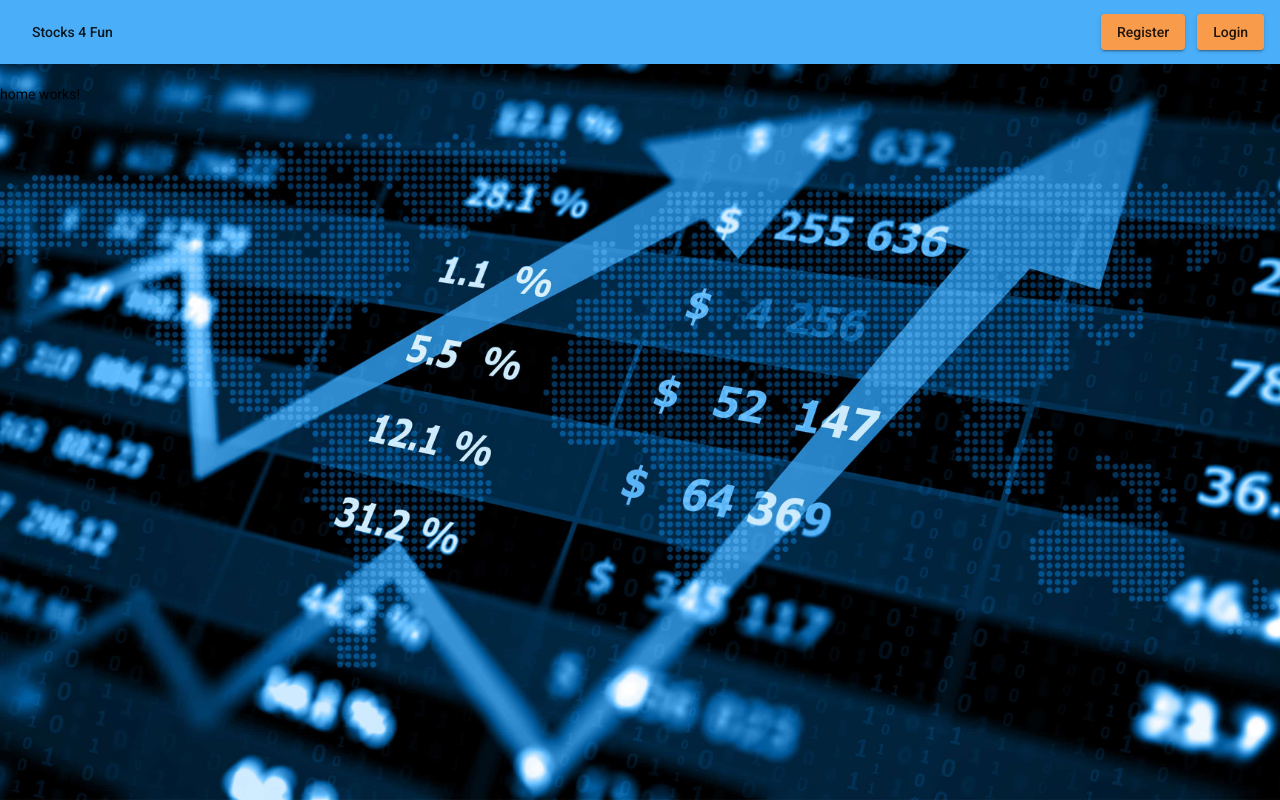
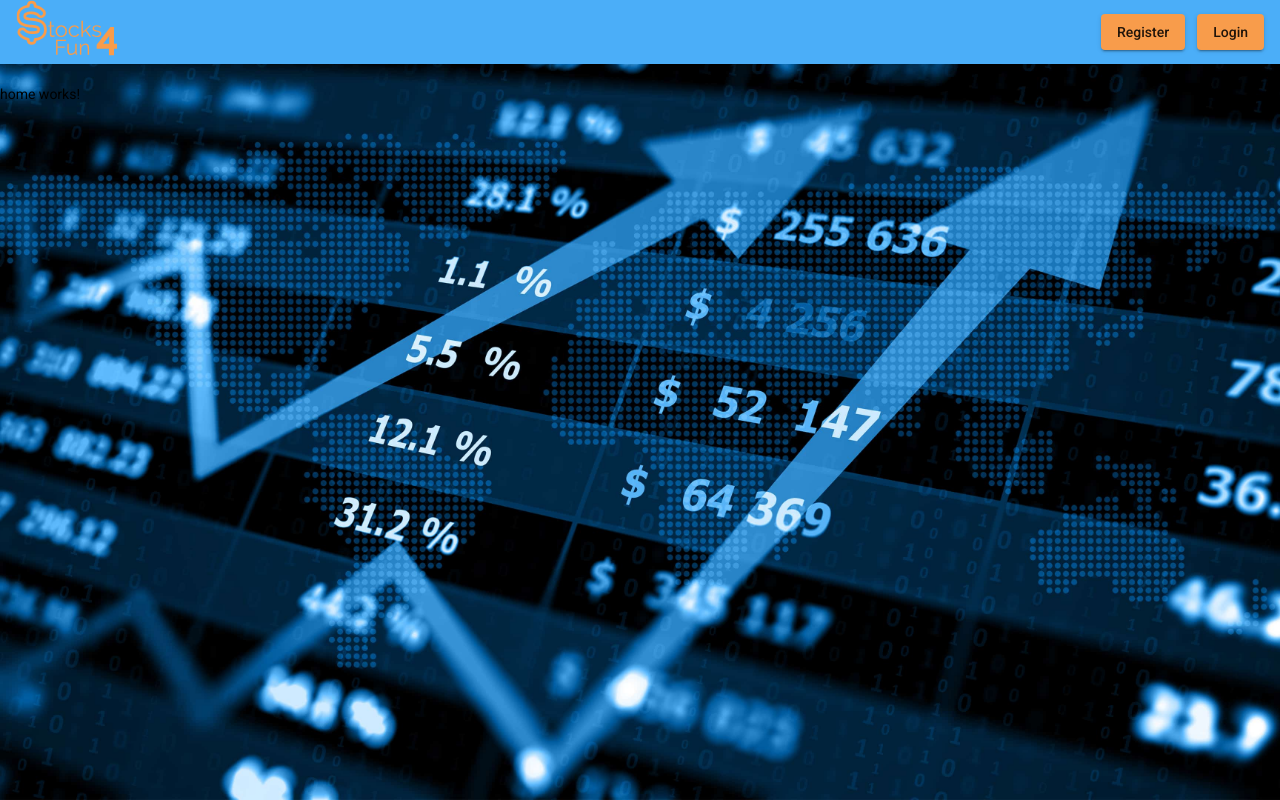
Before and after one commit to jakelemar98/stocks-app, an Angular app in the folder stocks-app/: page / in a window 1280 px wide. Built offline with nearby package versions, Linux system fonts and the light colour scheme.

Commit message:
created a logo

```diff
--- a/stocks-app/src/app/app.component.html
+++ b/stocks-app/src/app/app.component.html
@@ -1,6 +1,8 @@
 <mat-toolbar style="background-color: #4BAEF8;">
   <mat-toolbar-row>
-    <a  mat-button routerLink="/" style="font: 100;">Stocks 4 Fun</a>
+    <a routerLink="/">
+      <mat-icon svgIcon="logo" class="size"></mat-icon>
+    </a>
     <span class="fill-remaining-space"></span>
     <a mat-raised-button style="margin-right: 12px; background-color: #F89C4B;" routerLink="/register">Register</a>
     <a mat-raised-button style="background-color: #F89C4B;" routerLink="/login">Login</a>
--- a/stocks-app/src/app/app.component.scss
+++ b/stocks-app/src/app/app.component.scss
@@ -3,3 +3,10 @@
        Every toolbar row uses a flexbox row layout. */
     flex: 1 1 auto;
   }
+
+.size {
+   width: 24px;
+   height: 24px;
+   transform: scale(4.2);
+   padding-left: 15px;
+}
--- a/stocks-app/src/app/app.component.ts
+++ b/stocks-app/src/app/app.component.ts
@@ -1,4 +1,6 @@
 import { Component } from '@angular/core';
+import { MatIconRegistry } from "@angular/material/icon";
+import { DomSanitizer } from "@angular/platform-browser";
 
 @Component({
   selector: 'app-root',
@@ -8,7 +10,12 @@ import { Component } from '@angular/core';
 export class AppComponent {
   title = 'stocks 4 Fun';
 
-  constructor() { }
+  constructor(private matIconRegistry: MatIconRegistry, private domSanitizer: DomSanitizer) {
+    this.matIconRegistry.addSvgIcon(
+      "logo",
+      this.domSanitizer.bypassSecurityTrustResourceUrl("assets/images/logo.svg")
+    );
+  }
 
   ngOnInit() {
 
```
Also changed, not shown: stocks-app/src/assets/images/logo.png (added), stocks-app/src/assets/images/logo.svg (added), 8 other files (tests, documents, lock files or other folders).
